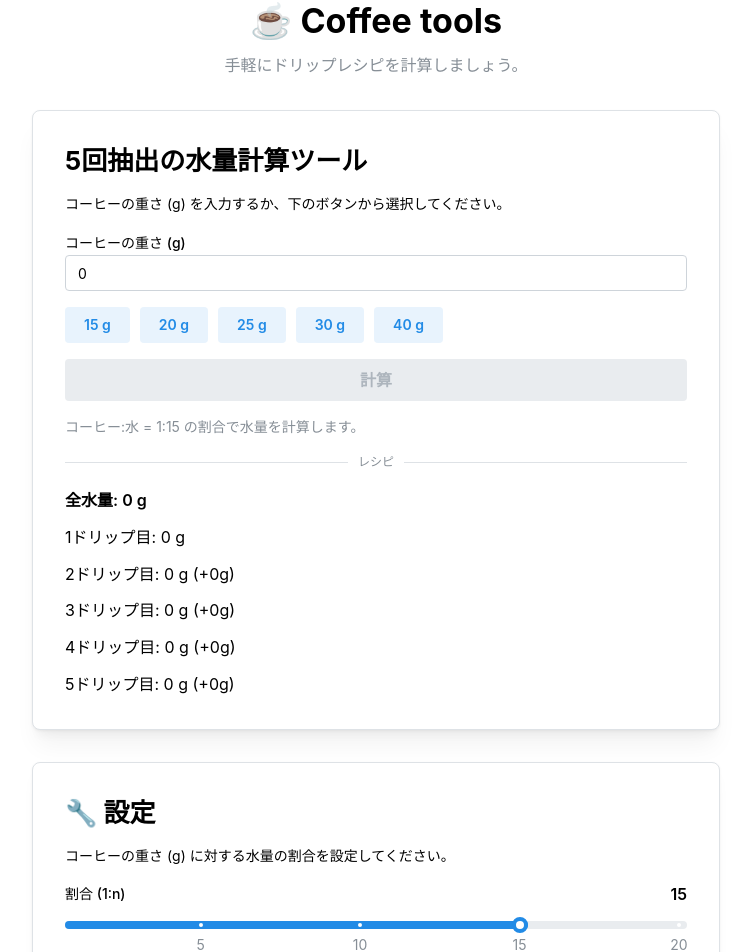
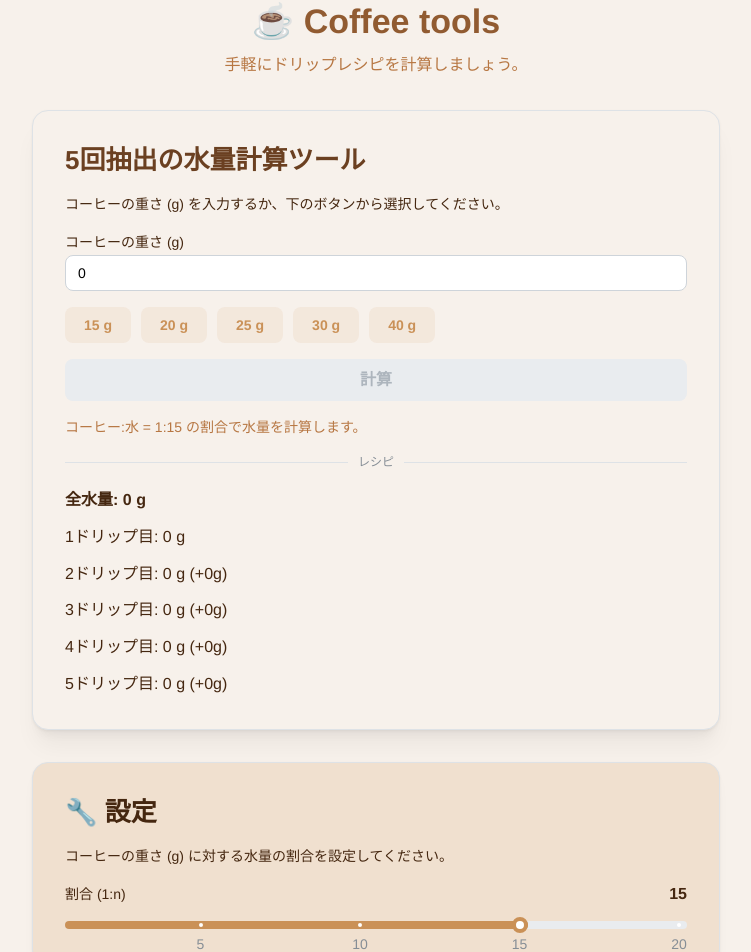
Before and after one commit to ntatsuyag/coffee_tools, a Next.js app: page / in a window 1280 px wide. Shown: the part 33-985 px from the top of the page, without its empty margins (264-1015 px from the left). Built offline with nearby package versions, Linux system fonts and the light colour scheme.

Commit message:
テーマカラーを設定

```diff
--- a/pages/_app.tsx
+++ b/pages/_app.tsx
@@ -2,10 +2,11 @@ import { MantineProvider } from '@mantine/core'
 import type { AppProps } from 'next/app'
 import '@mantine/core/styles.css'
 import '../styles/globals.css'
+import { theme } from '../theme'
 
 export default function App({ Component, pageProps }: AppProps) {
   return (
-    <MantineProvider defaultColorScheme="light">
+    <MantineProvider defaultColorScheme="light" theme={theme}>
       <Component {...pageProps} />
     </MantineProvider>
   )
--- a/pages/index.tsx
+++ b/pages/index.tsx
@@ -61,13 +61,17 @@ export default function Home() {
       <Container size="sm" py="xl">
         <Stack gap="xl">
           <Stack gap="xs" align="center">
-            <Title order={1}>☕️ Coffee tools</Title>
-            <Text c="dimmed">手軽にドリップレシピを計算しましょう。</Text>
+            <Title order={1} c="var(--mantine-color-coffee-7)">
+              ☕️ Coffee tools
+            </Title>
+            <Text c="var(--mantine-color-coffee-6)">手軽にドリップレシピを計算しましょう。</Text>
           </Stack>
 
-          <Paper withBorder shadow="md" radius="md" p="xl">
+          <Paper withBorder shadow="md" radius="lg" p="xl" bg="var(--mantine-color-coffee-0)">
             <Stack gap="md">
-              <Title order={2}>5回抽出の水量計算ツール</Title>
+              <Title order={2} c="var(--mantine-color-coffee-8)">
+                5回抽出の水量計算ツール
+              </Title>
               <Text size="sm">コーヒーの重さ (g) を入力するか、下のボタンから選択してください。</Text>
 
               <NumberInput
@@ -95,7 +99,7 @@ export default function Home() {
               <Button onClick={handleCalculationGram} disabled={coffeeGram <= 0} size="md">
                 計算
               </Button>
-              <Text size="sm" c="dimmed">
+              <Text size="sm" c="var(--mantine-color-coffee-6)">
                 コーヒー:水 = 1:{ratio} の割合で水量を計算します。
               </Text>
 
@@ -118,7 +122,7 @@ export default function Home() {
             </Stack>
           </Paper>
 
-          <Paper withBorder shadow="sm" radius="md" p="xl">
+          <Paper withBorder shadow="sm" radius="lg" p="xl" bg="var(--mantine-color-coffee-1)">
             <Stack gap="md">
               <Title order={2}>🔧 設定</Title>
               <Text size="sm">コーヒーの重さ (g) に対する水量の割合を設定してください。</Text>
--- a/styles/globals.css
+++ b/styles/globals.css
@@ -2,6 +2,10 @@ html,
 body {
   padding: 0;
   margin: 0;
+  background-color: #f7f1eb;
+  background-color: var(--mantine-color-coffee-0);
+  color: #3c2311;
+  color: var(--mantine-color-coffee-9);
 }
 
 * {
--- /dev/null
+++ b/theme.ts
@@ -0,0 +1,29 @@
+import { createTheme } from '@mantine/core'
+
+export const theme = createTheme({
+  primaryColor: 'coffee',
+  primaryShade: {
+    light: 5,
+    dark: 7,
+  },
+  defaultRadius: 'md',
+  fontFamily: 'Noto Sans JP, Hiragino Sans, "Helvetica Neue", Arial, sans-serif',
+  headings: {
+    fontFamily: 'Noto Sans JP, Hiragino Sans, "Helvetica Neue", Arial, sans-serif',
+    fontWeight: '700',
+  },
+  colors: {
+    coffee: [
+      '#f7f1eb',
+      '#f0e0cf',
+      '#e7cdb1',
+      '#ddb993',
+      '#d4a575',
+      '#ca9157',
+      '#b77743',
+      '#915b31',
+      '#6b4021',
+      '#452710',
+    ],
+  },
+})
```
